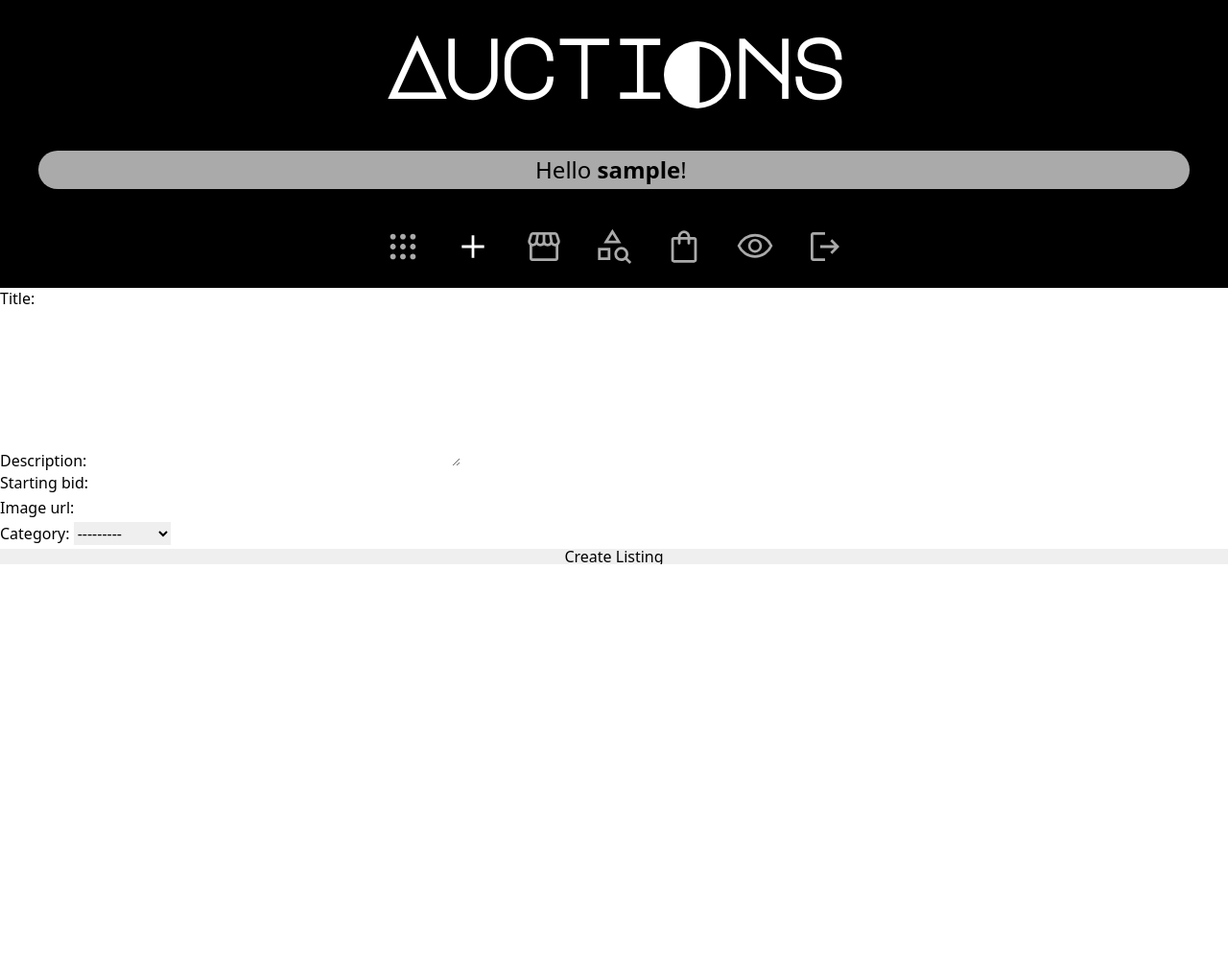
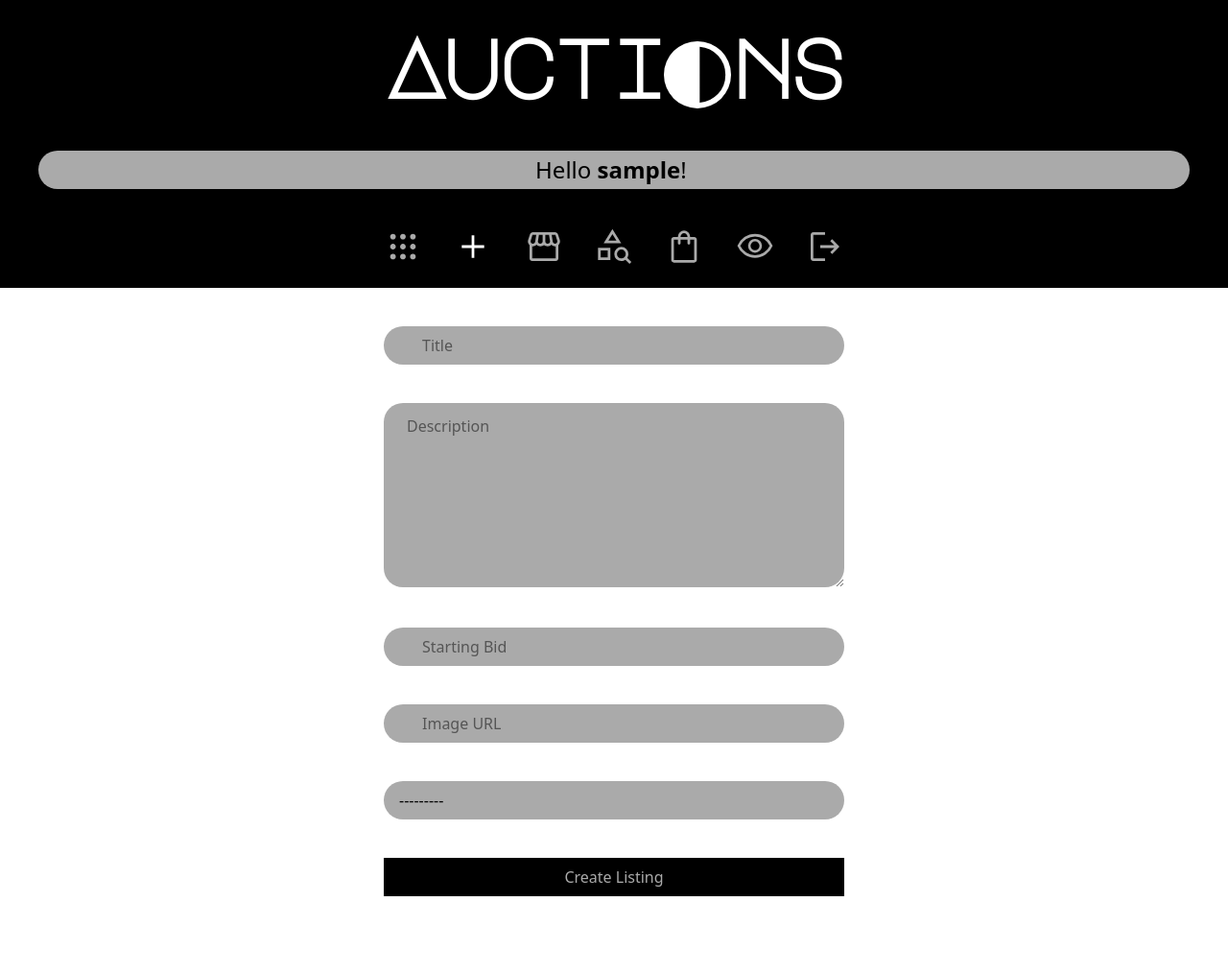
Before and after one commit to PrackSoft/commerce, a Django app: page /create/ in a window 1280 px wide. Shown: the whole page at 96% size. Before the commit the page ends 588 px from the top, so only its background shows below. Run offline with Django 3.2, Linux system fonts and the light colour scheme; the visitor is signed in with stand-in values (Sample User, id 1); some libraries are stand-ins or nearby versions.

Commit message:
Styled category select in create listing form to match inputs and textareas; updated forms.py widget class

```diff
--- a/auctions/forms.py
+++ b/auctions/forms.py
@@ -5,7 +5,14 @@ from .models import Listing, Comment
 class ListingForm(forms.ModelForm):
     class Meta:
         model = Listing
-        fields = ['title', 'description', 'starting_bid', 'image_url', 'category']
+        fields = ["title", "description", "starting_bid", "image_url", "category"]
+        widgets = {
+            'title': forms.TextInput(attrs={'class': 'form-control', 'placeholder': 'Title'}),
+            'description': forms.Textarea(attrs={'class': 'form-control', 'placeholder': 'Description'}),
+            'starting_bid': forms.NumberInput(attrs={'class': 'form-control', 'placeholder': 'Starting Bid'}),
+            'image_url': forms.URLInput(attrs={'class': 'form-control', 'placeholder': 'Image URL'}),
+            'category': forms.Select(attrs={'class': 'form-control'}),
+        }
 
 class CommentForm(forms.ModelForm):
     class Meta:
--- a/auctions/static/auctions/styles.css
+++ b/auctions/static/auctions/styles.css
@@ -297,7 +297,42 @@ input:-webkit-autofill:focus {
     text-underline-offset: .5rem;
 }
 
+.middle-col-box textarea.form-control {
+    width: 100%;
+    min-height: 120px; /* ajusta según necesidad */
+    padding: 1rem 1.5rem;
+    background-color: var(--color-tertiary);
+    color: var(--color-primary);
+    border: none;
+    border-radius: 20px;
+    box-sizing: border-box;
+    outline: none;
+}
 
+.middle-col-box textarea.form-control:focus {
+    background-color: var(--color-quaternary);
+    border: 1px solid var(--color-primary);
+    color: var(--color-primary);
+}
+
+.middle-col-box select.form-control {
+    width: 100%;
+    height: 40px;
+    padding: 0 1rem;
+    background-color: var(--color-tertiary);
+    color: var(--color-primary);
+    border: none;
+    border-radius: 20px;
+    box-sizing: border-box;
+    outline: none;
+    appearance: none; /* elimina flecha nativa si quieres personalizarla */
+}
+
+.middle-col-box select.form-control:focus {
+    background-color: var(--color-quaternary);
+    border: 1px solid var(--color-primary);
+    color: var(--color-primary);
+}
 
 
 /* INDEX */
@@ -545,7 +580,7 @@ input:-webkit-autofill:focus {
 .listing-detail-image {
     width: 63.889vw;
     height: 63.889vw;
-    background-color: var(--color-tertiary);
+    background-color: var(--color-quaternary);
     overflow: hidden;
     border: 0px solid red;
 }
--- a/auctions/templates/auctions/create_listing.html
+++ b/auctions/templates/auctions/create_listing.html
@@ -1,14 +1,21 @@
 {% extends "auctions/layout.html" %}
 
 {% block body %}
+    <main class="main-middle-col">
+
+        <div class="middle-col-box">
         <form method="post">                                <!-- Uses a POST method to securely submit form data to the server. -->
             {% csrf_token %}                                <!-- Includes CSRF protection to prevent cross-site request forgery attacks. -->
             {% for field in form %}                         <!-- Iterates over all fields in the form dynamically, reducing template repetition and making it easier to maintain.-->
             <div>
-        {{ field.label_tag }}
+                <!--{{ field.label_tag }}-->
                 {{ field }}
             </div>
             {% endfor %}
-    <input type="submit" value="Create Listing">    <!-- Provides a simple submit button to create a new listing, completing the form interaction flow. -->
+
+            <input class="btn btn-primary" type="submit" value="Create Listing">    <!-- Provides a simple submit button to create a new listing, completing the form interaction flow. -->
         </form>
+        </div>
+
+    </main>
 {% endblock %}
--- a/auctions/templates/auctions/login.html
+++ b/auctions/templates/auctions/login.html
@@ -10,7 +10,6 @@
             <!-- Uses a POST method with CSRF protection to securely submit login credentials. -->
             <form action="{% url 'login' %}" method="post">
                 {% csrf_token %}
-                <!-- Applies Bootstrap classes (form-control and btn btn-primary) for consistent styling and responsive design. -->
                 <div class="form-group">
                     <input autofocus class="form-control" type="text" name="username" placeholder="Username">   <!-- Autofocuses the username field to improve usability. -->
                 </div>
```
Lines whose indentation alone changed are shown as unchanged.
